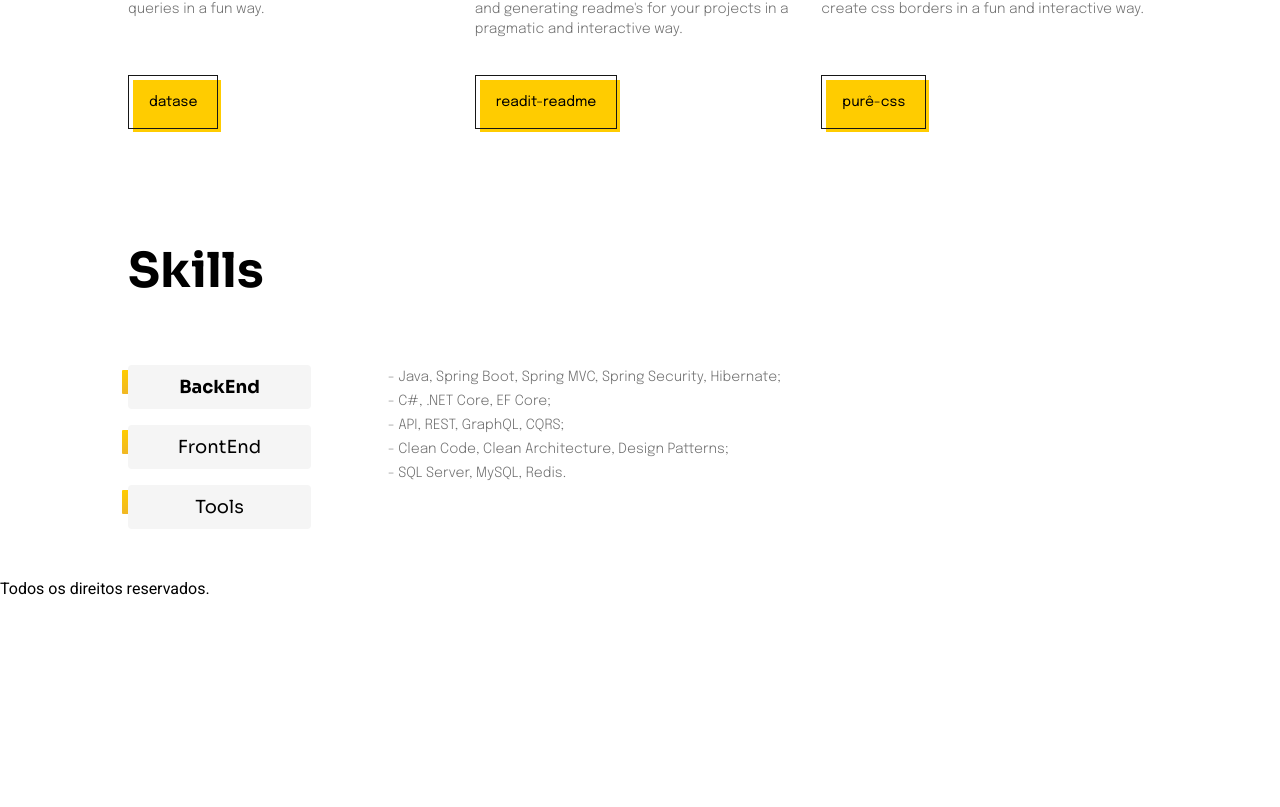
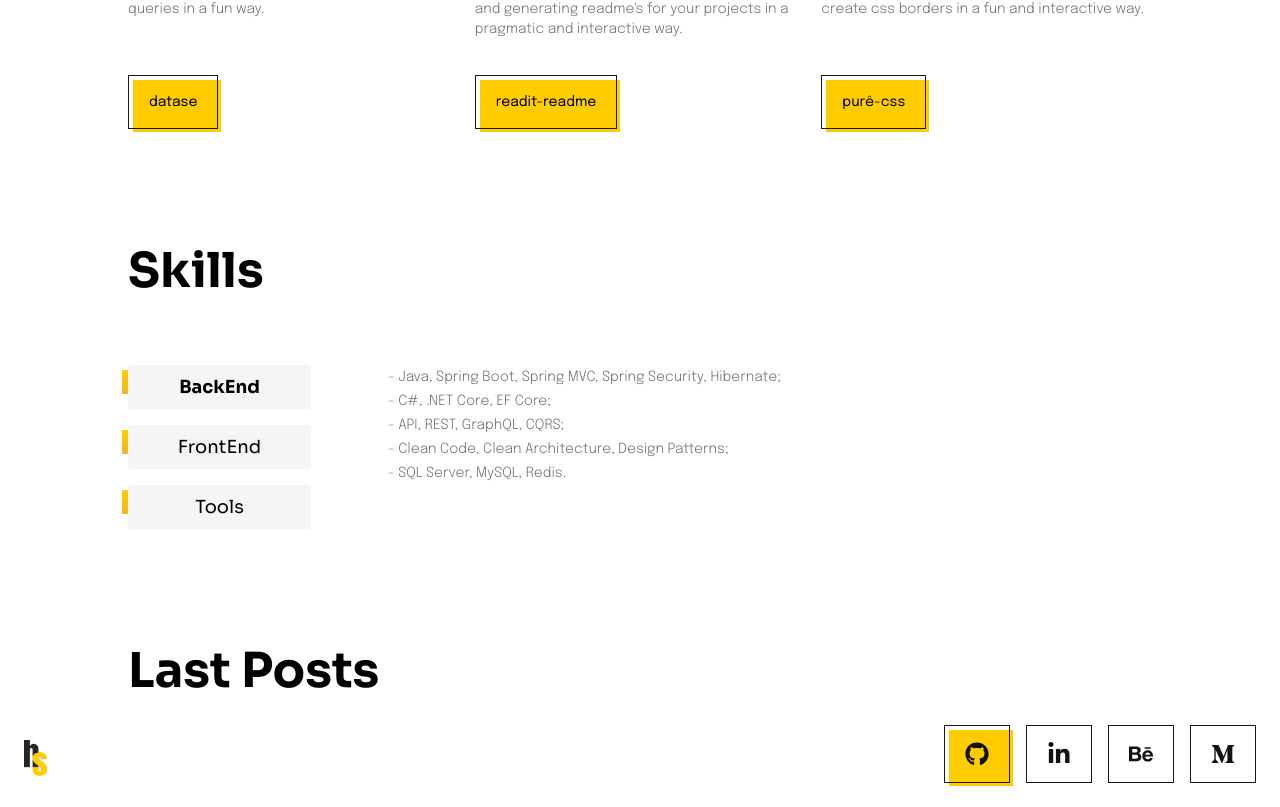
Before and after one commit to hstrada/hstrada.github.io, a Next.js app in the folder hstrada/: page / in a window 1280 px wide. Shown: the part 2261-3068 px from the top of the page. Before the commit the page ends 2862 px from the top, so only its background shows below. Built offline with nearby package versions, Linux system fonts and the light colour scheme.

Commit message:
create footer with social media

```diff
--- /dev/null
+++ b/hstrada/src/components/molecules/SocialMedia/index.tsx
@@ -0,0 +1,21 @@
+import Button from 'components/atoms/Button'
+import { FaBehance, FaGithub, FaLinkedinIn, FaMediumM } from 'react-icons/fa'
+
+export const SocialMedia = () => {
+  return (
+    <>
+      <Button.Solid>
+        <FaGithub />
+      </Button.Solid>
+      <Button.Outline>
+        <FaLinkedinIn />
+      </Button.Outline>
+      <Button.Outline>
+        <FaBehance />
+      </Button.Outline>
+      <Button.Outline>
+        <FaMediumM />
+      </Button.Outline>
+    </>
+  )
+}
--- /dev/null
+++ b/hstrada/src/components/organisms/Blog/index.tsx
@@ -0,0 +1,15 @@
+import { SectionDiv } from 'components/atoms/SectionDiv'
+import { FaInfo } from 'react-icons/fa'
+import { t } from '../../../core/utils/translate'
+import { EducationalItem } from '../../molecules/EducationalItem'
+import styles from './styles.module.css'
+
+export const Blog = () => {
+  return (
+    <section className="px-6 mt-28">
+      <SectionDiv title={t('blog.title')}>
+        <p></p>
+      </SectionDiv>
+    </section>
+  )
+}
--- /dev/null
+++ b/hstrada/src/components/organisms/Footer/index.tsx
@@ -0,0 +1,21 @@
+import { SocialMedia } from 'components/molecules/SocialMedia'
+import Image from 'next/image'
+
+export const Footer = () => {
+  return (
+    <footer className="px-6 py-6 flex flex-row items-end justify-between">
+      <div>
+        <Image
+          src="/images/hs.png"
+          alt="Helena Strada Profile Logo"
+          width={23}
+          height={36}
+        />
+      </div>
+
+      <div className="space-x-4">
+        <SocialMedia />
+      </div>
+    </footer>
+  )
+}
--- a/hstrada/src/components/organisms/Hero/index.tsx
+++ b/hstrada/src/components/organisms/Hero/index.tsx
@@ -3,6 +3,7 @@ import Button from '../../atoms/Button'
 import { FaGithub, FaBehance, FaMediumM, FaLinkedinIn } from 'react-icons/fa'
 
 import { t } from '../../../core/utils/translate'
+import { SocialMedia } from 'components/molecules/SocialMedia'
 
 export const Hero = () => {
   return (
@@ -20,18 +21,7 @@ export const Hero = () => {
           {t('hero.description')}
         </p>
         <div className="pt-8 space-x-4">
-          <Button.Solid>
-            <FaGithub />
-          </Button.Solid>
-          <Button.Outline>
-            <FaLinkedinIn />
-          </Button.Outline>
-          <Button.Outline>
-            <FaBehance />
-          </Button.Outline>
-          <Button.Outline>
-            <FaMediumM />
-          </Button.Outline>
+          <SocialMedia />
         </div>
       </div>
     </section>
--- a/hstrada/src/core/translation/en.json
+++ b/hstrada/src/core/translation/en.json
@@ -81,5 +81,8 @@
   },
   "skills": {
     "title": "Skills"
+  },
+  "blog": {
+    "title": "Last Posts"
   }
 }
--- a/hstrada/src/core/translation/pt.json
+++ b/hstrada/src/core/translation/pt.json
@@ -81,5 +81,8 @@
   },
   "skills": {
     "title": "Habilidades Técnicas"
+  },
+  "blog": {
+    "title": "Últimas Publicações"
   }
 }
--- a/hstrada/src/pages/index.tsx
+++ b/hstrada/src/pages/index.tsx
@@ -1,3 +1,5 @@
+import { Blog } from 'components/organisms/Blog'
+import { Footer } from 'components/organisms/Footer'
 import { Skills } from 'components/organisms/Skills'
 import type { NextPage } from 'next'
 import Head from 'next/head'
@@ -25,9 +27,10 @@ const Home: NextPage = () => {
         <Educational />
         <OpenSource />
         <Skills />
+        <Blog />
       </main>
 
-      <footer className="mt-12">Todos os direitos reservados.</footer>
+      <Footer />
     </div>
   )
 }
```
